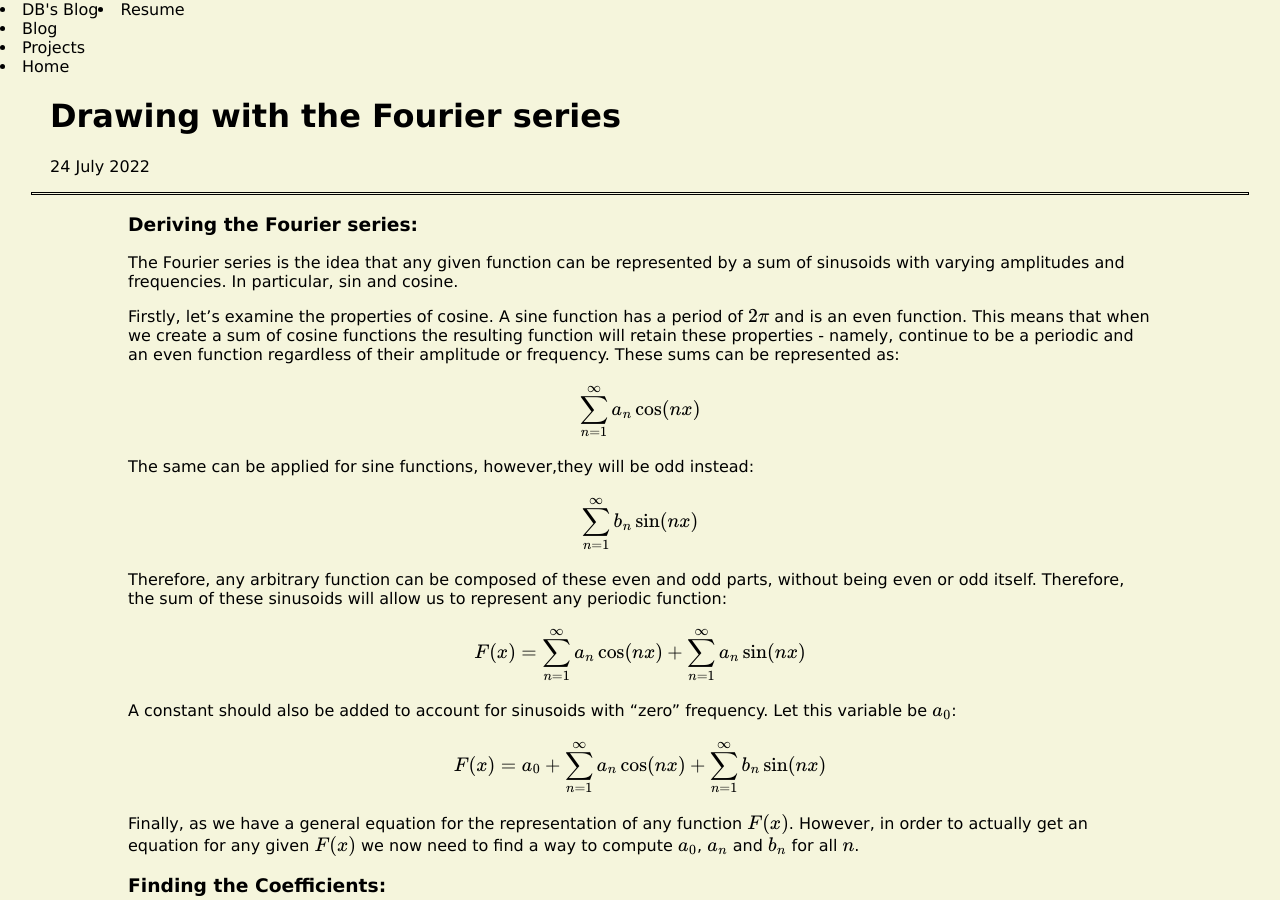
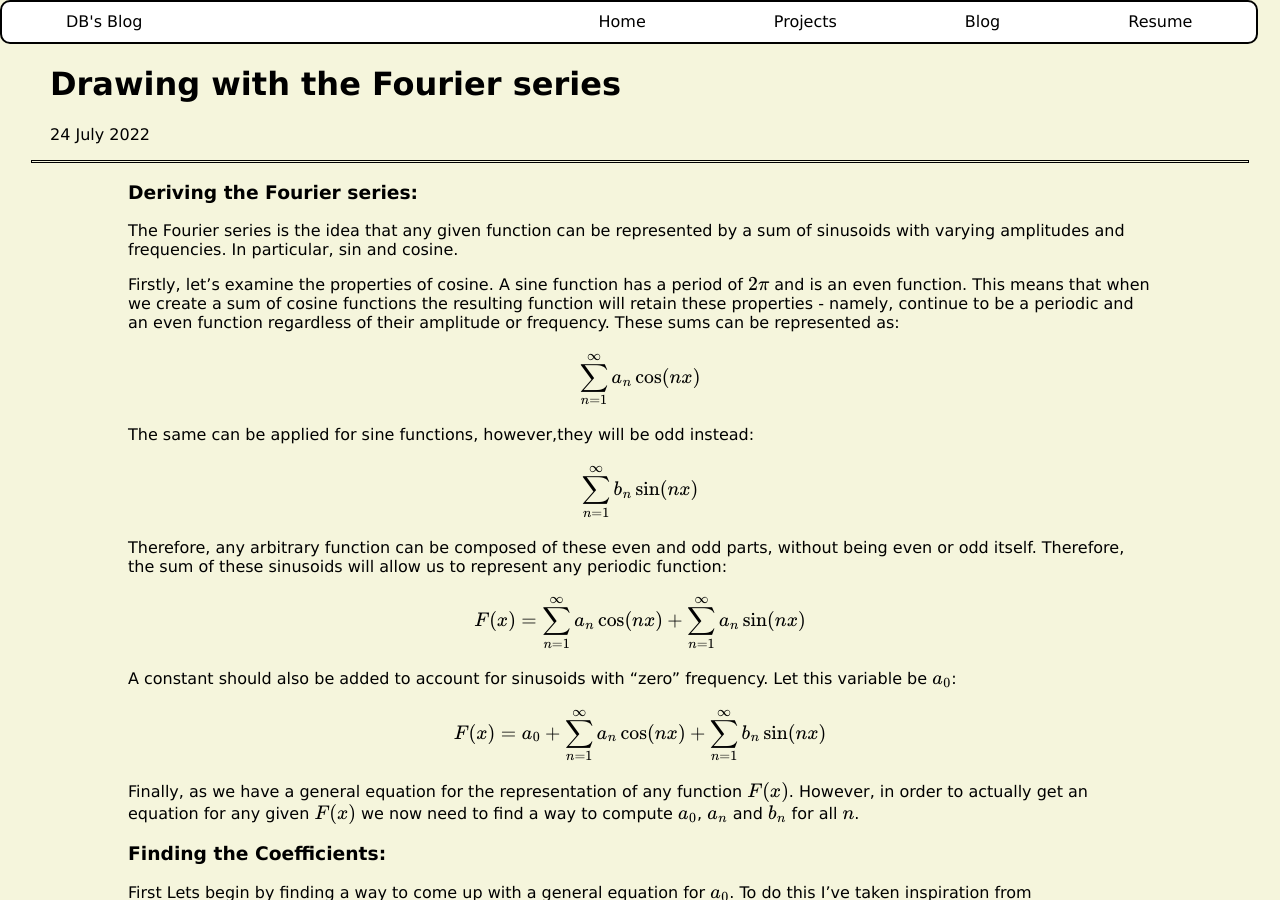
Before and after one commit to Dinhbaon/Dinhbaon.github.io, a Jekyll site: the page built from _posts/2022-06-29-Drawing-with-the-fourier-series.markdown, in a window 1280 px wide and 900 px high. Built offline with Jekyll 4.4.1, drawn with Linux system fonts in a browser that asks for light colours.

Commit message:
fixed other pages after making sidebar

```diff
--- a/_layouts/default.html
+++ b/_layouts/default.html
@@ -24,7 +24,7 @@
         </ul>
     </div>
 
-    <div class="myBlogPost">
+    <div class="myName">
         <div class="hamburger-icon" onclick= Hamburger(body)>
             <div class="bar1"></div>
             <div class="bar2"></div>
--- a/_layouts/post.html
+++ b/_layouts/post.html
@@ -20,32 +20,17 @@
         <li style="list-style: none; color: white; padding:4vw 0;  ">Resume</li>
         <a href="blog.html"><li style="list-style: none; color: white; padding:4vw 0;  ">Blog</li></a>
         <a href="project.html"><li style="list-style: none; color: white; padding:4vw 0;  ">Projects</li></a>
-        <a  href="index.html"></a><li style="list-style: none; color: white; padding:4vw 0;  ">Home</li></a>
+        <a  href="index.html"><li style="list-style: none; color: white; padding:4vw 0;  ">Home</li></a>
         </ul>
     </div>
-
-    <div class="myName">
+    <div class="myBlogPost">
         <div class="hamburger-icon" onclick= Hamburger(body)>
             <div class="bar1"></div>
             <div class="bar2"></div>
             <div class="bar3"></div>
         </div>
+        <ul class="nav-bar">
 
-            <div class="sidebar">
-        <ul class="sidebarlist">
-        <li style="list-style: none; color: white; padding:4vw 0;  ">Resume</li>
-        <a href="blog.html"><li style="list-style: none; color: white; padding:4vw 0;  ">Blog</li></a>
-        <a href="project.html"><li style="list-style: none; color: white; padding:4vw 0;  ">Projects</li></a>
-        <a  href="index.html"></a><li style="list-style: none; color: white; padding:4vw 0;  ">Home</li></a>
-        </ul>
-    </div>
-
-    <div class="myName">
-        <div class="hamburger-icon" onclick= Hamburger(body)>
-            <div class="bar1"></div>
-            <div class="bar2"></div>
-            <div class="bar3"></div>
-        </div>
             <li style="float:left"><a href="index.html">DB's Blog</a></li>
             <li>Resume</li>
             <li><a href="/blog.html">Blog</a></li>
```
